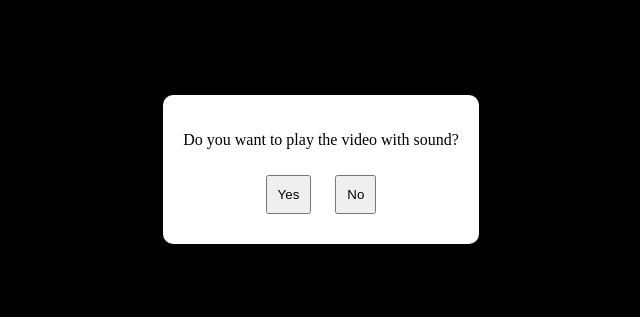
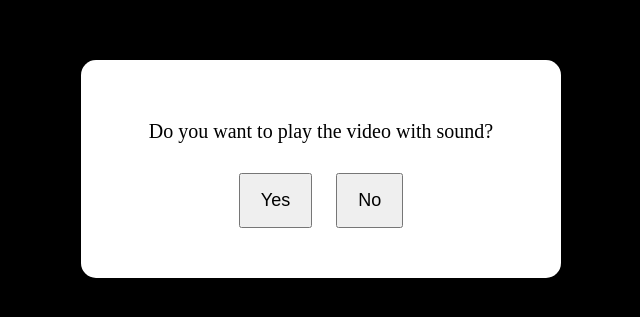
Before and after one commit to Cttc-BBS/MCCAIjevfw7, a plain HTML site: page index.html in a window 1280 px wide. Shown: the part 231-548 px from the top of the page, without its empty margins (319-959 px from the left). Drawn offline with Linux system fonts and the light colour scheme.

Commit message:
Update index.html

```diff
--- a/index.html
+++ b/index.html
@@ -14,10 +14,10 @@
         ></video>
 
         <div id="popup" style="position: fixed; top: 0; left: 0; width: 100%; height: 100%; background: rgba(0, 0, 0, 0.8); display: flex; justify-content: center; align-items: center;">
-            <div style="background: white; padding: 20px; text-align: center; border-radius: 10px;">
-                <p>Do you want to play the video with sound?</p>
-                <button id="playWithSound" style="margin: 10px; padding: 10px; cursor: pointer;">Yes</button>
-                <button id="closePopup" style="margin: 10px; padding: 10px; cursor: pointer;">No</button>
+            <div style="background: white; padding: 40px; text-align: center; border-radius: 15px; width: 400px; max-width: 90%;">
+                <p style="font-size: 20px;">Do you want to play the video with sound?</p>
+                <button id="playWithSound" style="margin: 10px; padding: 15px 20px; font-size: 18px; cursor: pointer;">Yes</button>
+                <button id="closePopup" style="margin: 10px; padding: 15px 20px; font-size: 18px; cursor: pointer;">No</button>
             </div>
         </div>
 
```
